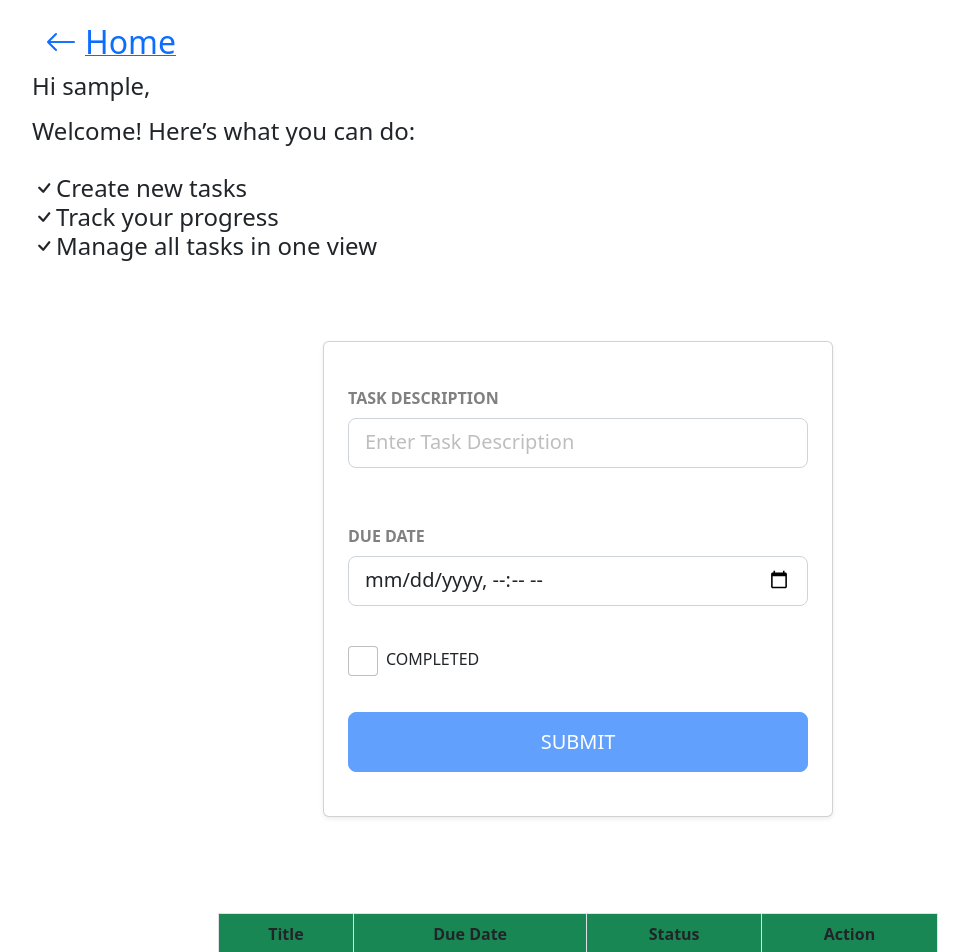
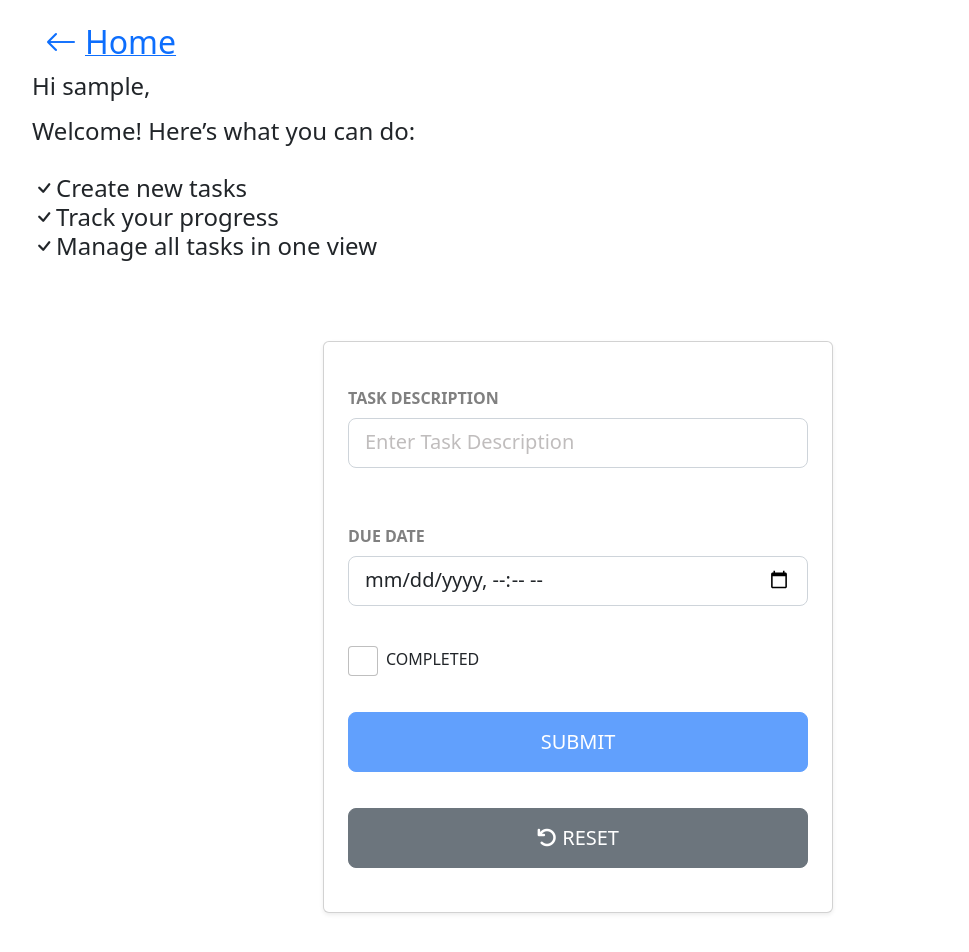
Before and after one commit to TBalo/ActionScheduler, an Angular app in the folder Frontend/: page /todo-list in a window 1280 px wide. Shown: the top 952 px of the page, without its empty margins (62-1031 px from the left). Built offline with nearby package versions, Linux system fonts and the light colour scheme; no server answers; sample sign-in values are in the browser's storage.

Commit message:
added form reset feature

```diff
--- a/Frontend/src/app/auth/login/login.component.ts
+++ b/Frontend/src/app/auth/login/login.component.ts
@@ -2,7 +2,7 @@ import { Component } from '@angular/core';
 import { Router } from '@angular/router';
 import { ToastrService } from 'ngx-toastr';
 import { AuthService } from 'src/app/shared/AuthService';
-import { TodoListService } from 'src/app/shared/todo-list.service'; // Ensure the path is correct
+import { TodoListService } from 'src/app/shared/todo-list.service';
 
 @Component({
   selector: 'app-login',
@@ -13,7 +13,6 @@ export class LoginComponent {
   password: string = '';
   isPasswordVisible: boolean = false;
 
-  // Array to store toast messages
   private toasts = [
     { title: 'Invalid Email', content: 'Please enter a valid email address.', isOpen: false },
     { title: 'Invalid Password', content: 'Password must be at least 8 characters long, contain one uppercase letter, one lowercase letter, one number, and one special character.', isOpen: false },
--- a/Frontend/src/app/todo-list/todo-list-form/todo-list-form.component.html
+++ b/Frontend/src/app/todo-list/todo-list-form/todo-list-form.component.html
@@ -6,9 +6,9 @@
         <div class="row mb-3">
           <div class="form-group col-md-12">
             <label for="task" class="form-label fw-bold">TASK DESCRIPTION</label>
-                    <input type="text" class="form-control form-control-lg" placeholder="Enter Task Description"
-                           id="task" name="task" #task="ngModel"
-                           [(ngModel)]="service.formData.task" required
+            <input type="text" class="form-control form-control-lg"
+                   placeholder="Enter Task Description" id="task"
+                   name="task" #task="ngModel" [(ngModel)]="service.formData.task" required
                    [class.is-invalid]="task.invalid && task.touched"
                    maxlength="150" minlength="5">
             <div *ngIf="task.invalid && task.touched" class="invalid-feedback">
@@ -31,16 +31,31 @@
         </div>
 
         <div class="row mb-3">
-                <div class="form-group col-md-12 d-flex align-items-center ">
-                    <input type="checkbox" class="form-check-input me-2" style="height: 30px; width:30px;" id="status" name="status"
-                           [(ngModel)]="service.formData.status">
+          <div class="form-group col-md-12 d-flex align-items-center">
+            <input type="checkbox" class="form-check-input me-2" style="height: 30px; width: 30px;"
+                   id="status" name="status" [(ngModel)]="service.formData.status">
             <p class="form-check-label mb-0" for="status">COMPLETED</p>
           </div>
         </div>
 
         <div class="row justify-content-center">
           <div class="form-group col-md-12 text-center">
-                    <button class="btn btn-primary btn-lg btn-block" style="width: 100%; height: 60px;" type="submit" [disabled]="form.invalid">SUBMIT</button>
+            <button class="btn btn-primary btn-lg btn-block"
+                    style="width: 100%; height: 60px;"
+                    type="submit" [disabled]="form.invalid">
+              SUBMIT
+            </button>
+          </div>
+        </div>
+
+        <!-- Reset Button with Icon -->
+        <div class="row justify-content-center mt-3">
+          <div class="form-group col-md-12 text-center">
+            <button type="button" class="btn btn-secondary btn-lg"
+                    (click)="resetForm(form)"
+                    style="width: 100%; height: 60px;">
+              <i class="fa fa-undo"></i> RESET
+            </button>
           </div>
         </div>
       </form>
```
Lines whose indentation alone changed are shown as unchanged.
